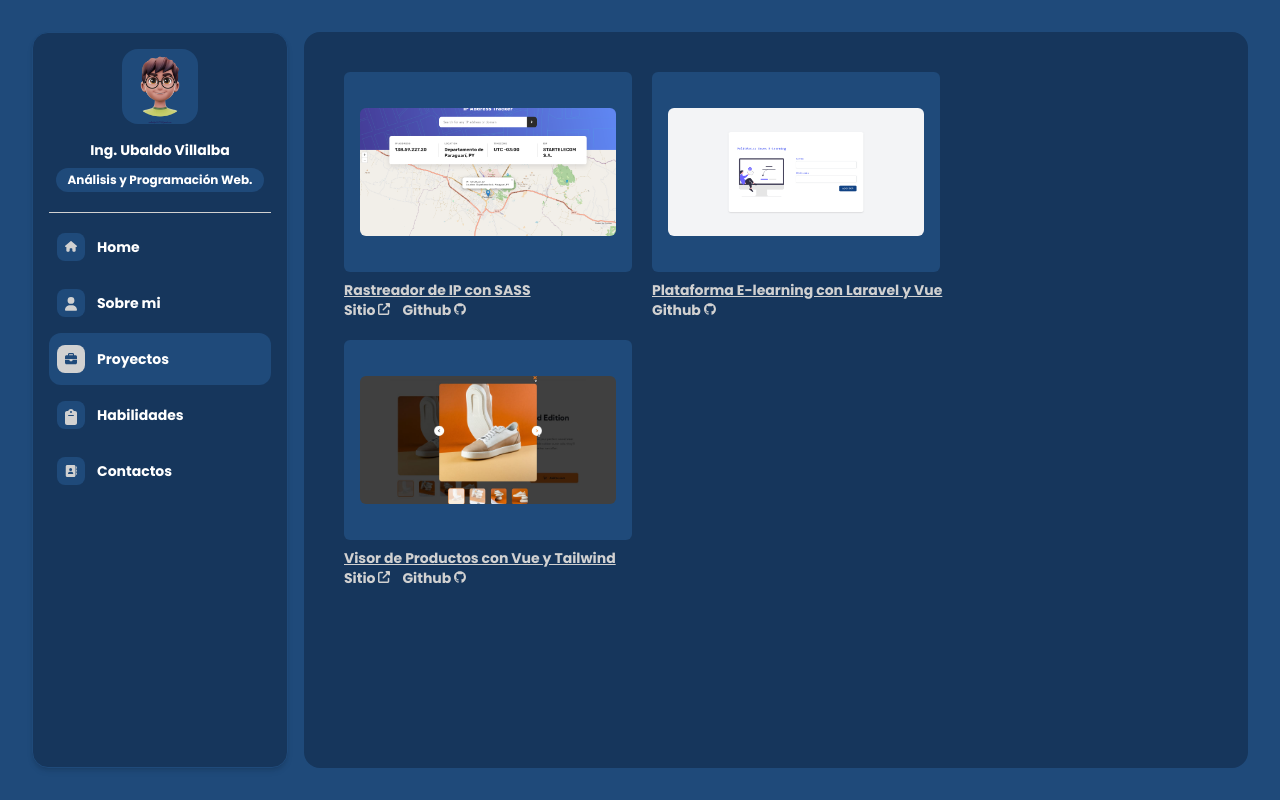
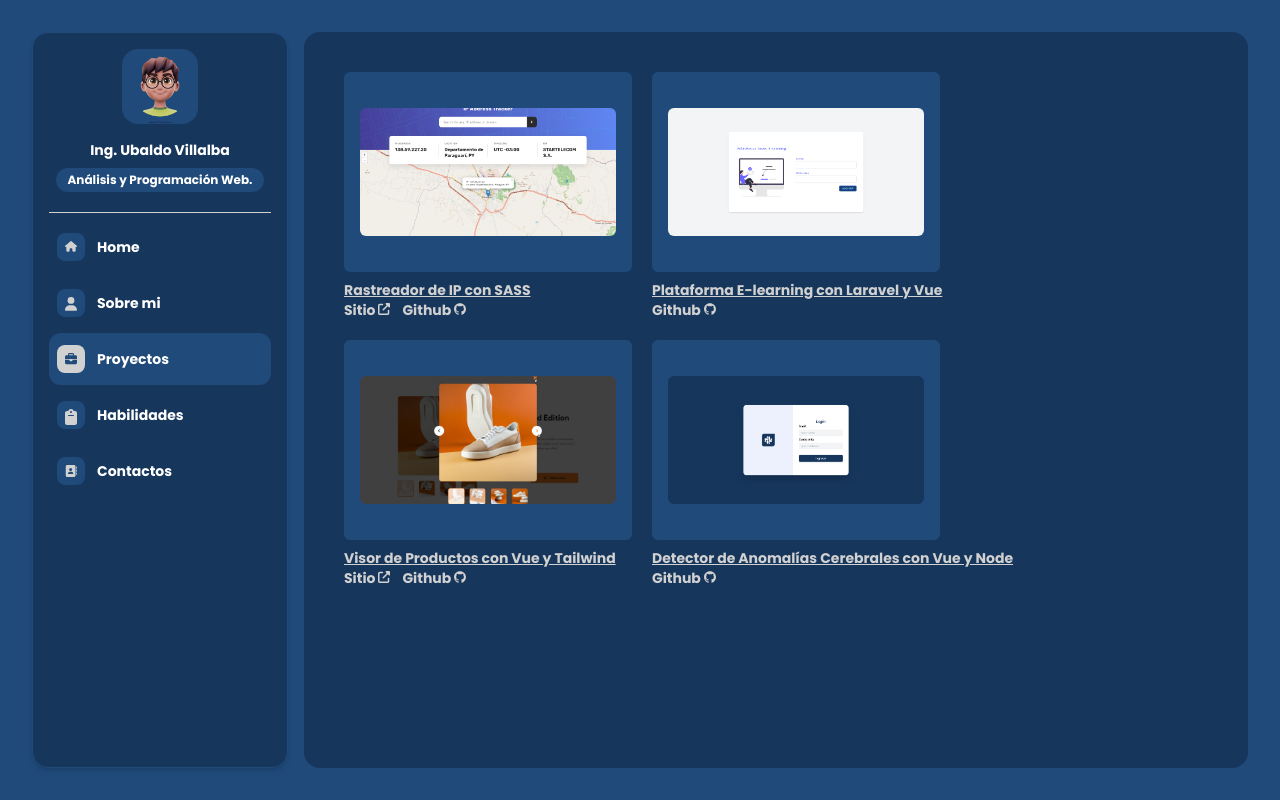
Before and after one commit to uvdevelop26/portfolio-project, a Vue app: page /projects in a window 1280 px wide. Built offline with nearby package versions, Linux system fonts and the light colour scheme.

Commit message:
add project

```diff
--- a/src/data/projects.js
+++ b/src/data/projects.js
@@ -21,6 +21,13 @@ const projects = reactive([
         image: "/images/productviewer.jpg",
         github: "https://github.com/uvdevelop26/ecomerce-product-page",
         live: "https://ecommerceproductviewer.netlify.app/",
+    },
+    {
+        id: 4,
+        name: "Detector de Anomalías Cerebrales con Vue y Node",
+        image: "/images/resonancia-project.png",
+        github: "https://github.com/uvdevelop26/resonancia-project.git",
+        live: null
     }
 ]);
 
```
Also changed, not shown: public/images/resonancia-project.png (added).
